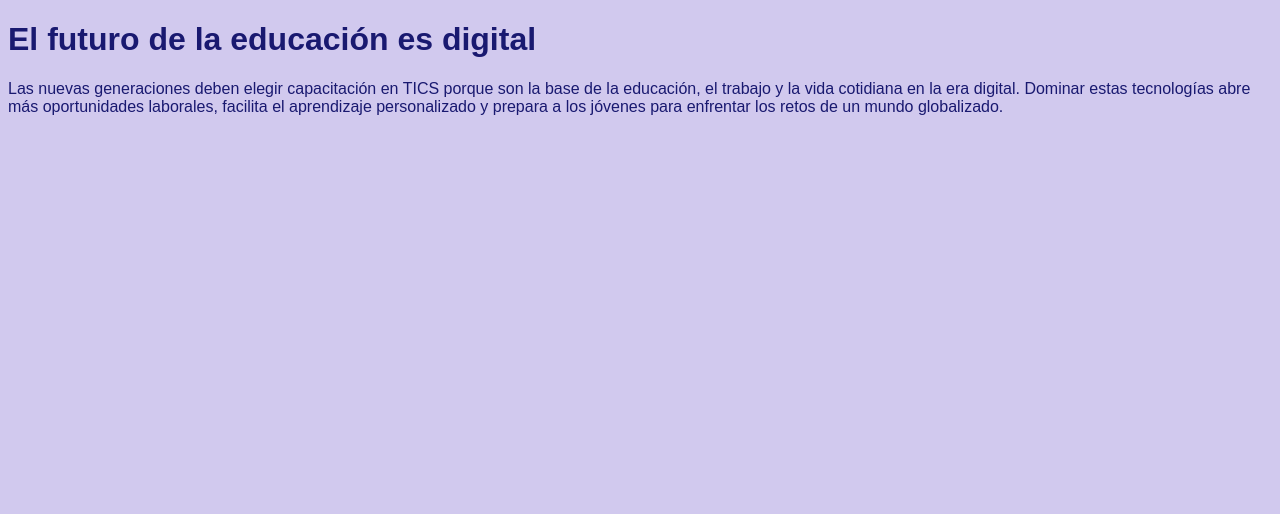
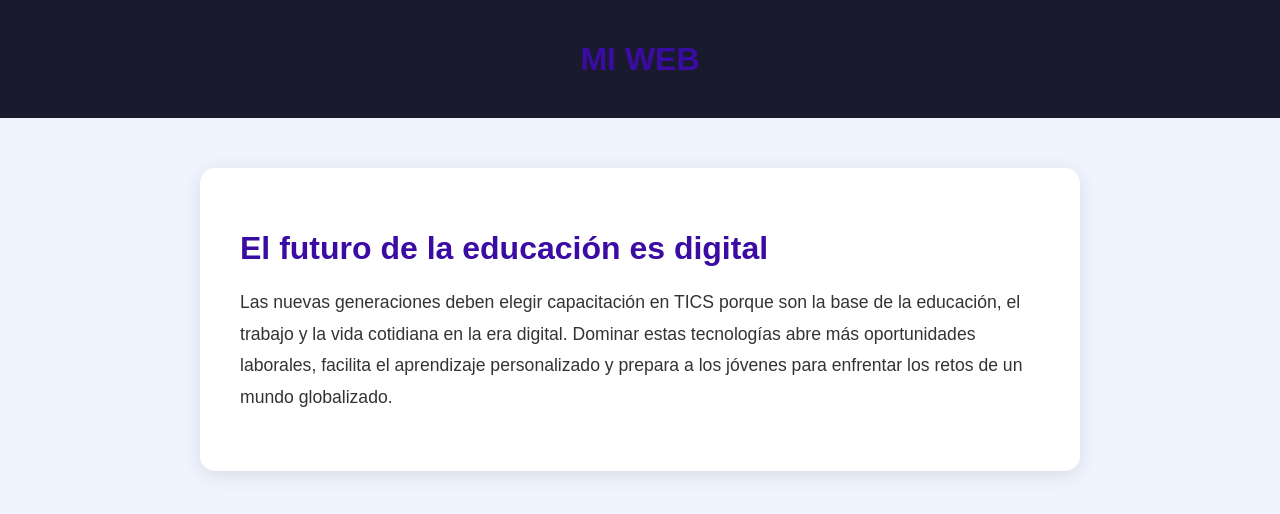
Before and after one commit to oliverlopez17/mi-web, a website: page public/index.html in a window 1280 px wide. Drawn offline with Linux system fonts and the light colour scheme.

Commit message:
le agg algo de cloude parta que se viera mejor

```diff
--- a/public/estilos.css
+++ b/public/estilos.css
@@ -1,5 +1,35 @@
-body{
-    background-color: rgb(209, 201, 238);
-    color: midnightblue;
-    font-family:Arial;
+body {
+    background-color: #f0f4ff;
+    color: #1a1a2e;
+    font-family: Arial, sans-serif;
+    margin: 0;
+    padding: 0;
 }
+
+header {
+    background-color: #1a1a2e;
+    color: white;
+    padding: 20px;
+    text-align: center;
+}
+
+.contenedor {
+    max-width: 800px;
+    margin: 50px auto;
+    padding: 40px;
+    background-color: white;
+    border-radius: 15px;
+    box-shadow: 0 4px 20px rgba(0,0,0,0.1);
+}
+
+h1 {
+    font-size: 2em;
+    color: #3a0ca3;
+    margin-bottom: 20px;
+}
+
+p {
+    font-size: 1.1em;
+    line-height: 1.8;
+    color: #333;
+}
--- a/public/index.html
+++ b/public/index.html
@@ -1,15 +1,27 @@
 <!DOCTYPE html>
 <html>
+
 <head>
   <title>Primera PAG de mi web </title>
-  <link rel="stylesheet"  href="estilos.css">
+  <link rel="stylesheet" href="estilos.css">
   <meta name="viewport" content="width=device-width, initial-scale=1.0">
 </head>
+
 <body>
 
+  <header>
+    <h1>MI WEB</h1>
+  </header>
+  <div class="contenedor">
 
-  <h1>El futuro de la educación es digital</h1>
-  <P>Las nuevas generaciones deben elegir capacitación en TICS porque son la base de la educación, el trabajo y la vida cotidiana en la era digital. Dominar estas tecnologías abre más oportunidades laborales, facilita el aprendizaje personalizado y prepara a los jóvenes para enfrentar los retos de un mundo globalizado.</P>
 
+
+
+    <h1>El futuro de la educación es digital</h1>
+    <P>Las nuevas generaciones deben elegir capacitación en TICS porque son la base de la educación, el trabajo y la
+      vida cotidiana en la era digital. Dominar estas tecnologías abre más oportunidades laborales, facilita el
+      aprendizaje personalizado y prepara a los jóvenes para enfrentar los retos de un mundo globalizado.</P>
+  </div>
 </body>
+
 </html>
```
